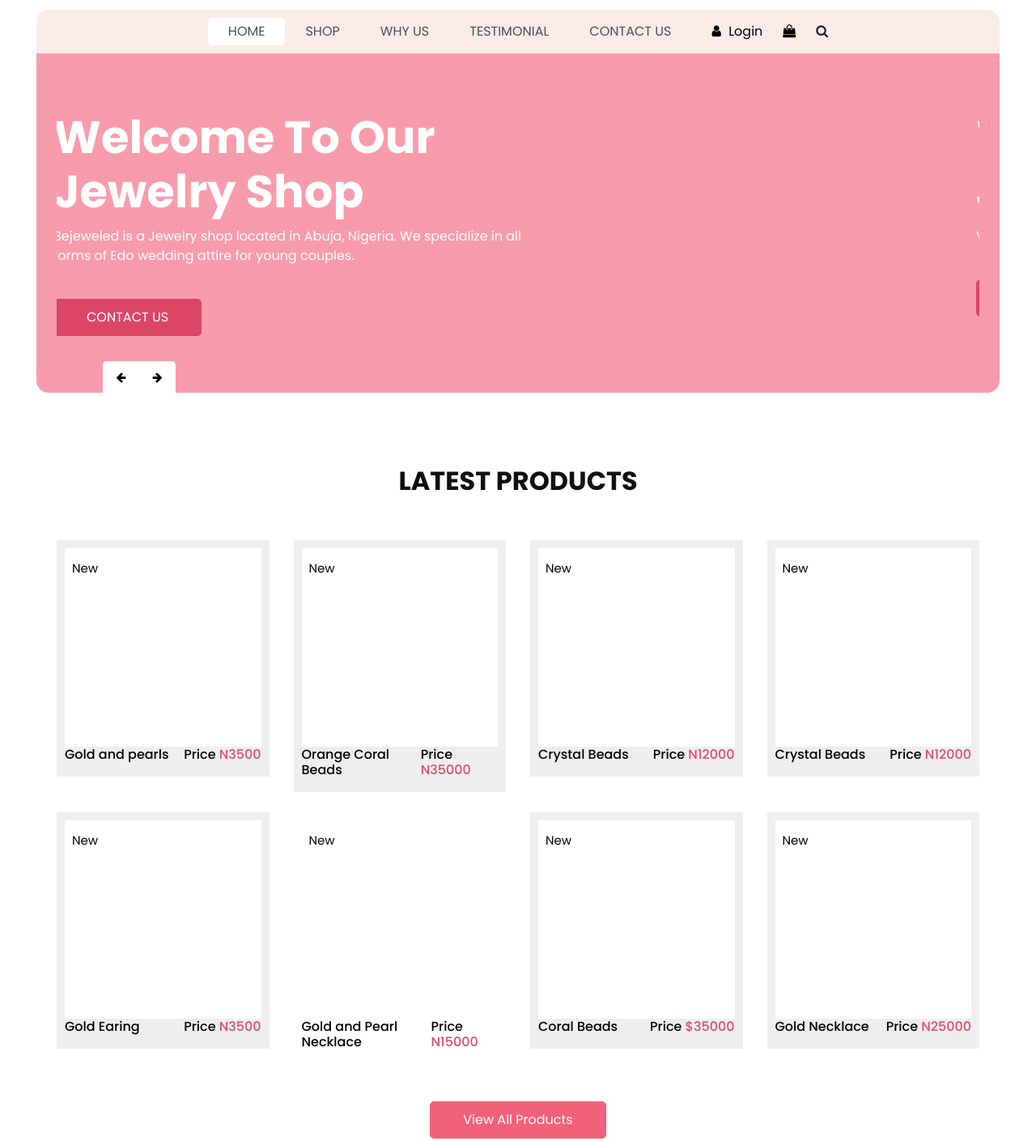
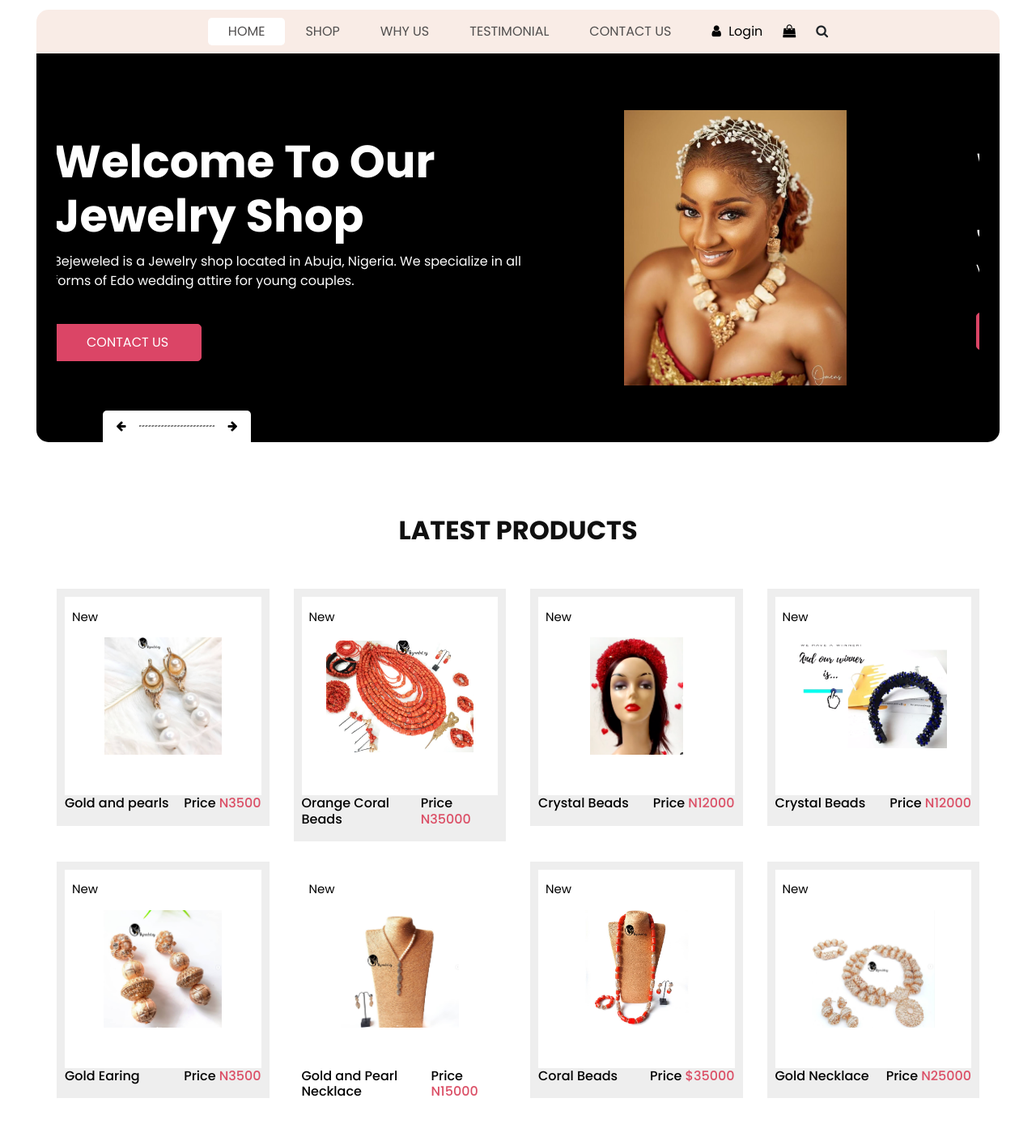
Before and after one commit to ono4iok/Bejeweled, a plain HTML site: page index.html in a window 1280 px wide. Shown: the part 60-1469 px from the top of the page at 81% size. Drawn offline with nearby package versions, Linux system fonts and the light colour scheme; files that its build step writes are made by us from their sources; files whose address does not match are found by name.

Commit message:
Update index.html

```diff
--- a/index.html
+++ b/index.html
@@ -11,7 +11,7 @@
   <meta name="keywords" content="" />
   <meta name="description" content="" />
   <meta name="author" content="" />
-  <link rel="shortcut icon" href="images/favicon.png" type="image/x-icon">
+  <link rel="shortcut icon" href="favicon.png" type="image/x-icon">
 
   <title>
     Giftos
@@ -21,12 +21,12 @@
   <link rel="stylesheet" type="text/css" href="https://cdnjs.cloudflare.com/ajax/libs/OwlCarousel2/2.3.4/assets/owl.carousel.min.css" />
 
   <!-- bootstrap core css -->
-  <link rel="stylesheet" type="text/css" href="css/bootstrap.css" />
+  <link rel="stylesheet" type="text/css" href="bootstrap.css" />
 
   <!-- Custom styles for this template -->
-  <link href="css/style.css" rel="stylesheet" />
+  <link href="style.css" rel="stylesheet" />
   <!-- responsive style -->
-  <link href="css/responsive.css" rel="stylesheet" />
+  <link href="responsive.css" rel="stylesheet" />
 </head>
 
 <body>
@@ -112,7 +112,7 @@
                   </div>
                   <div class="col-md-5 ">
                     <div class="img-box">
-                      <img src="images/slider2.png" alt="" />
+                      <img src="slider2.png" alt="" />
                     </div>
                   </div>
                 </div>
@@ -137,7 +137,7 @@
                   </div>
                   <div class="col-md-5 ">
                     <div class="img-box">
-                      <img src="images/slider3.png" alt="" />
+                      <img src="slider3.png" alt="" />
                     </div>
                   </div>
                 </div>
@@ -162,7 +162,7 @@
                   </div>
                   <div class="col-md-5 ">
                     <div class="img-box">
-                      <img src="images/slider-img.png" alt="" />
+                      <img src="slider-img.png" alt="" />
                     </div>
                   </div>
                 </div>
@@ -174,7 +174,7 @@
               <i class="fa fa-arrow-left" aria-hidden="true"></i>
               <span class="sr-only">Previous</span>
             </a>
-            <img src="images/line.png" alt="" />
+            <img src="line.png" alt="" />
             <a class="carousel-control-next" href="#carouselExampleIndicators" role="button" data-slide="next">
               <i class="fa fa-arrow-right" aria-hidden="true"></i>
               <span class="sr-only">Next</span>
@@ -202,7 +202,7 @@
           <div class="box">
             <a href="">
               <div class="img-box" style="background-color: white;">
-                <img src="images/p1.png" alt="">
+                <img src="p1.png" alt="">
               </div>
               <div class="detail-box">
                 <h6>
@@ -227,7 +227,7 @@
           <div class="box">
             <a href="">
               <div class="img-box" style="background-color: white;">
-                <img src="images/p2.png" alt="">
+                <img src="p2.png" alt="">
               </div>
               <div class="detail-box">
                 <h6>
@@ -252,7 +252,7 @@
           <div class="box">
             <a href="">
               <div class="img-box" style="background-color: white;">
-                <img src="images/p3.png" alt="">
+                <img src="p3.png" alt="">
               </div>
               <div class="detail-box">
                 <h6>
@@ -277,7 +277,7 @@
           <div class="box">
             <a href="">
               <div class="img-box" style="background-color: white;">
-                <img src="images/p4.png" alt="">
+                <img src="p4.png" alt="">
               </div>
               <div class="detail-box">
                 <h6>
@@ -302,7 +302,7 @@
           <div class="box">
             <a href="">
               <div class="img-box" style="background-color: white;">
-                <img src="images/p5.png" alt="">
+                <img src="p5.png" alt="">
               </div>
               <div class="detail-box">
                 <h6>
@@ -327,7 +327,7 @@
           <div class="box" style="background-color: white;">
             <a href="">
               <div class="img-box">
-                <img src="images/p6.png" alt="">
+                <img src="p6.png" alt="">
               </div>
               <div class="detail-box">
                 <h6>
@@ -352,7 +352,7 @@
           <div class="box">
             <a href="">
               <div class="img-box" style="background-color: white;">
-                <img src="images/p7.png" alt="">
+                <img src="p7.png" alt="">
               </div>
               <div class="detail-box">
                 <h6>
@@ -377,7 +377,7 @@
           <div class="box">
             <a href="">
               <div class="img-box" style="background-color: white;">
-                <img src="images/p8.png" alt="">
+                <img src="p8.png" alt="">
               </div>
               <div class="detail-box">
                 <h6>
@@ -417,7 +417,7 @@
         <div class="row">
           <div class="col-lg-6">
             <div class="img-box">
-              <img src="images/saving-img.png" alt="">
+              <img src="saving-img.png" alt="">
             </div>
           </div>
           <div class="col-lg-6">
@@ -960,11 +960,11 @@
   <!-- end info section -->
 
 
-  <script src="js/jquery-3.4.1.min.js"></script>
-  <script src="js/bootstrap.js"></script>
+  <script src="jquery-3.4.1.min.js"></script>
+  <script src="bootstrap.js"></script>
   <script src="https://cdnjs.cloudflare.com/ajax/libs/OwlCarousel2/2.3.4/owl.carousel.min.js">
   </script>
-  <script src="js/custom.js"></script>
+  <script src="custom.js"></script>
 
 </body>
 
```
